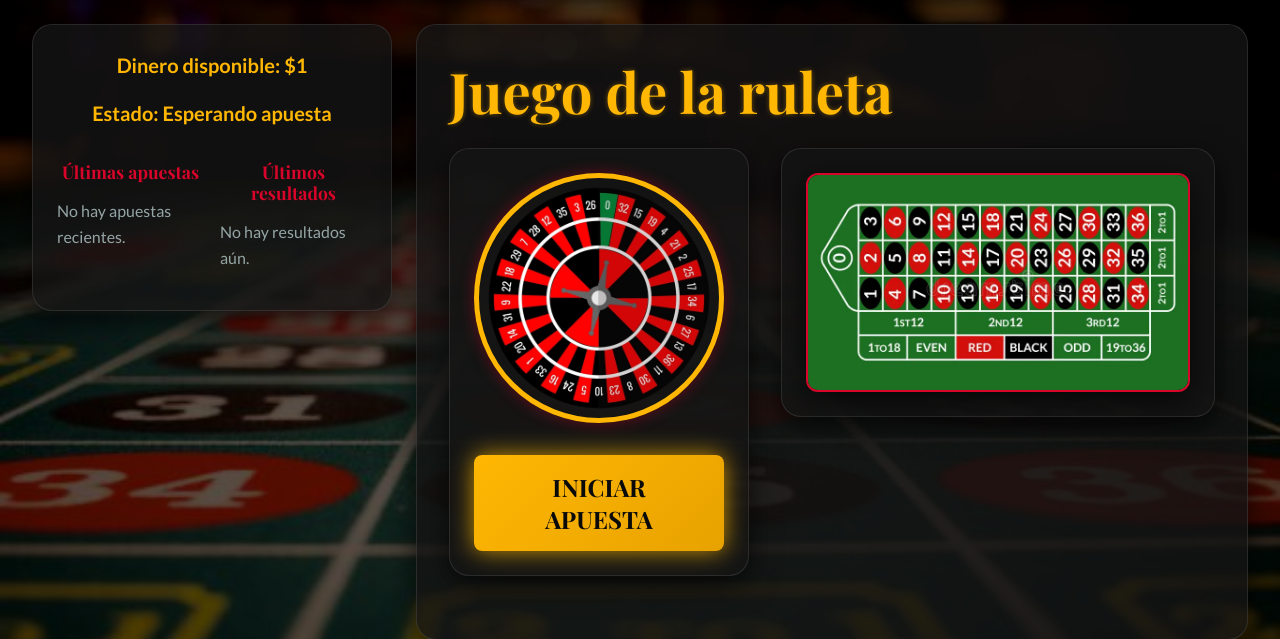
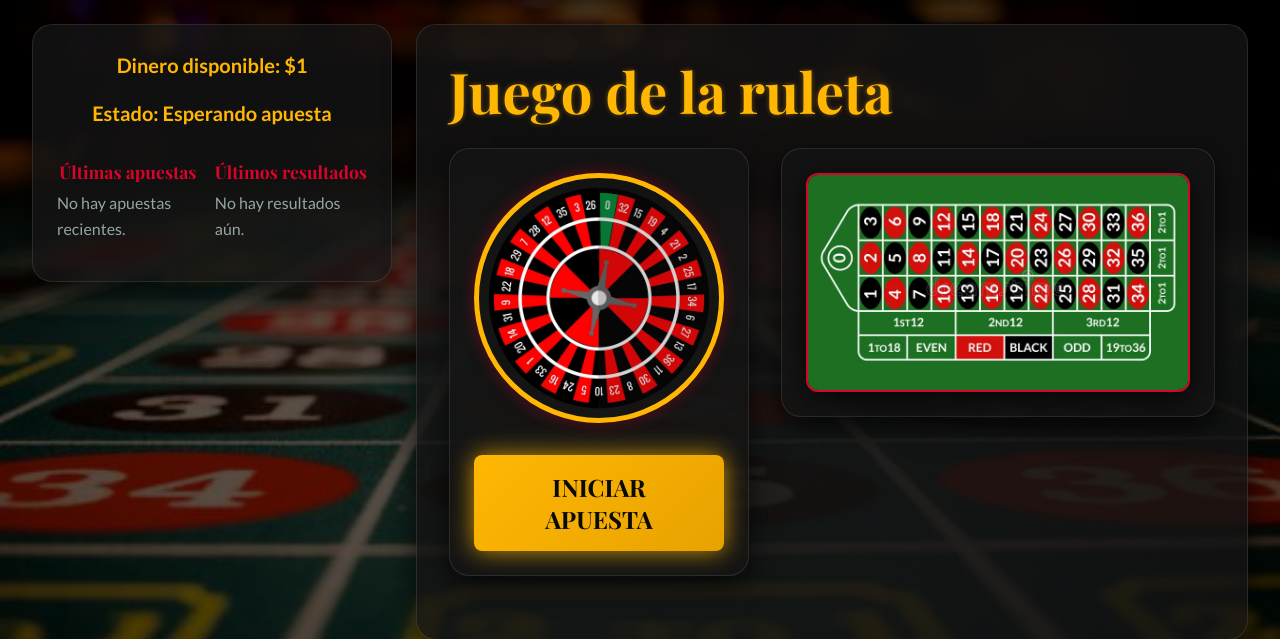
Before and after one commit to skow13/Proyecto-Desarrollo-web-1, a Node server app: page /Ruleta in a window 1280 px wide. Shown: the part 72-711 px from the top of the page. Run offline with Node 20, Linux system fonts and the light colour scheme; a user stored in the database is signed in; tables that the repository leaves empty hold one stand-in row (values such as "Sample post"); some libraries are stand-ins or nearby versions.

Commit message:
cambios css5

```diff
--- a/Public/style.css
+++ b/Public/style.css
@@ -113,7 +113,7 @@
 .disposicion-juego-2col .game-col-center{flex:2.5}
 .historial-grid{display:flex;gap:1rem;margin-top:1rem;width:100%}
 .historial-columna{flex:1 1 50%;display:flex;flex-direction:column}
-.historial-columna h3{text-align:center;font-size:1.1rem;color:var(--color-primary)}
+.historial-columna h3{text-align:center;font-size:1.1rem;color:var(--color-primary);white-space:nowrap;overflow:hidden;text-overflow:ellipsis;margin-top:0;margin-bottom:.5rem;height:1.2em}
 .tabla-apuestas,.tabla-resultados{width:100%;border-collapse:collapse;margin-top:.5rem;table-layout:fixed}
 .tabla-apuestas th:first-child,.tabla-apuestas td:first-child,.tabla-resultados th:first-child,.tabla-resultados td:first-child{width:30px!important;max-width:30px!important;padding-left:0!important;padding-right:0!important}
 .tabla-apuestas th,.tabla-resultados th{padding:.5rem .3rem;font-size:.9rem}
```
